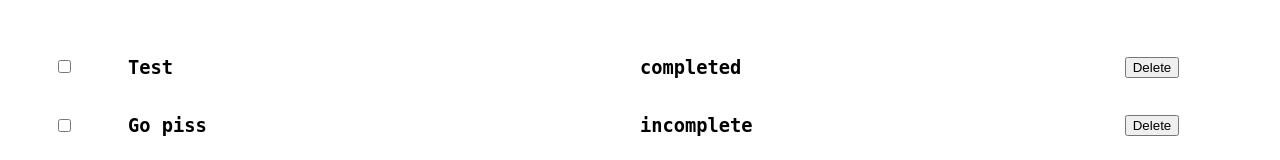
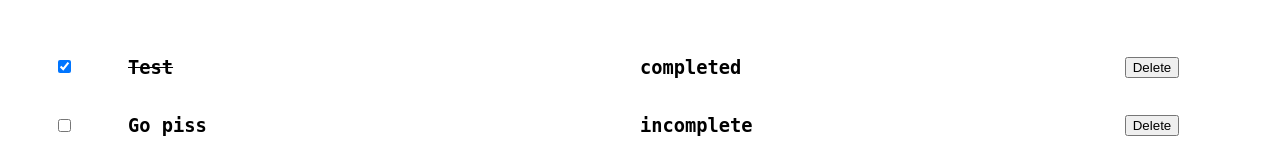
Before and after one commit to notjedi/react-fun, a React (Create React App) app in the folder todo-app/: page / in a window 1280 px wide. Shown: the top 160 px of the page. Built offline with nearby package versions, Linux system fonts and the light colour scheme; the HTML template or start-up script is replaced by a standard one.

Commit message:
add strikethrough if todo item is completed

```diff
--- a/todo-app/src/components/TodoItem.js
+++ b/todo-app/src/components/TodoItem.js
@@ -4,7 +4,7 @@ import "./TodoItem.css";
 function TodoItem(props) {
 	const item = props.itemData;
 	const { onClickDelete } = props;
-	const [checked, setChecked] = useState(false);
+	const [checked, setChecked] = useState(item.status === "completed");
 	const handleCheckbox = () => {
 		setChecked(!checked);
 	};
@@ -14,9 +14,26 @@ function TodoItem(props) {
 			<div className="flex-child" style={{ width: "10%" }}>
 				<input type="checkbox" onChange={handleCheckbox} checked={checked} />
 			</div>
-			<div className="flex-child" style={{ width: "40%", textAlign: "start" }}>
-				<h3> {item.title} </h3>
-			</div>
+
+			{checked ? (
+				<div
+					className="flex-child"
+					style={{ width: "40%", textAlign: "start" }}
+				>
+					<s>
+						{" "}
+						<h3> {item.title} </h3>{" "}
+					</s>
+				</div>
+			) : (
+				<div
+					className="flex-child"
+					style={{ width: "40%", textAlign: "start" }}
+				>
+					<h3> {item.title} </h3>
+				</div>
+			)}
+
 			<div className="flex-child" style={{ width: "30%", textAlign: "start" }}>
 				<h3> {item.status} </h3>
 			</div>
```
